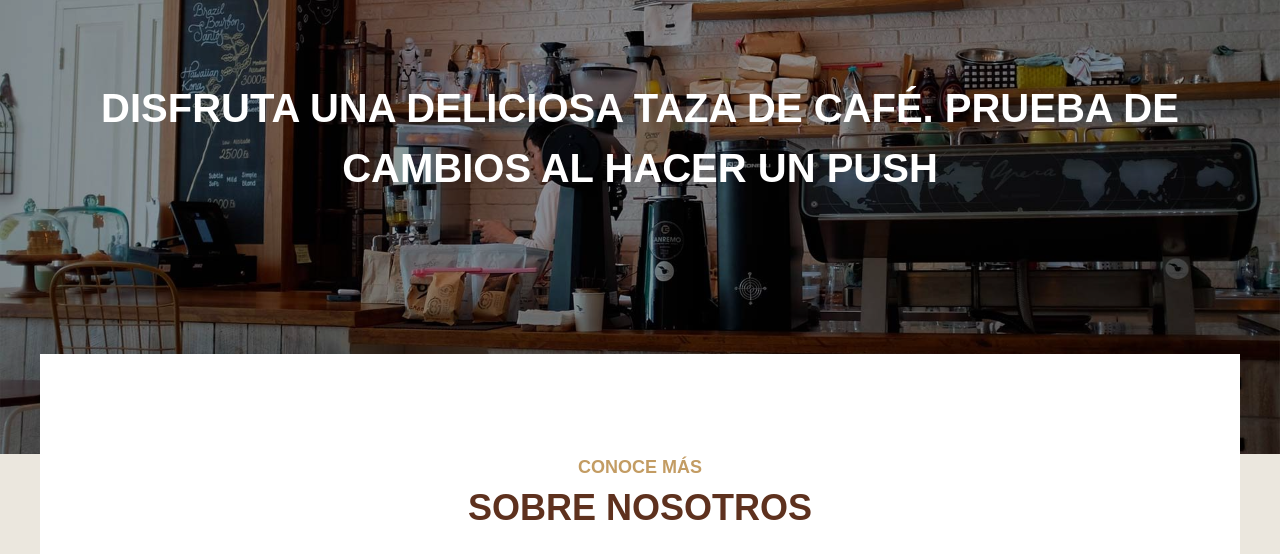
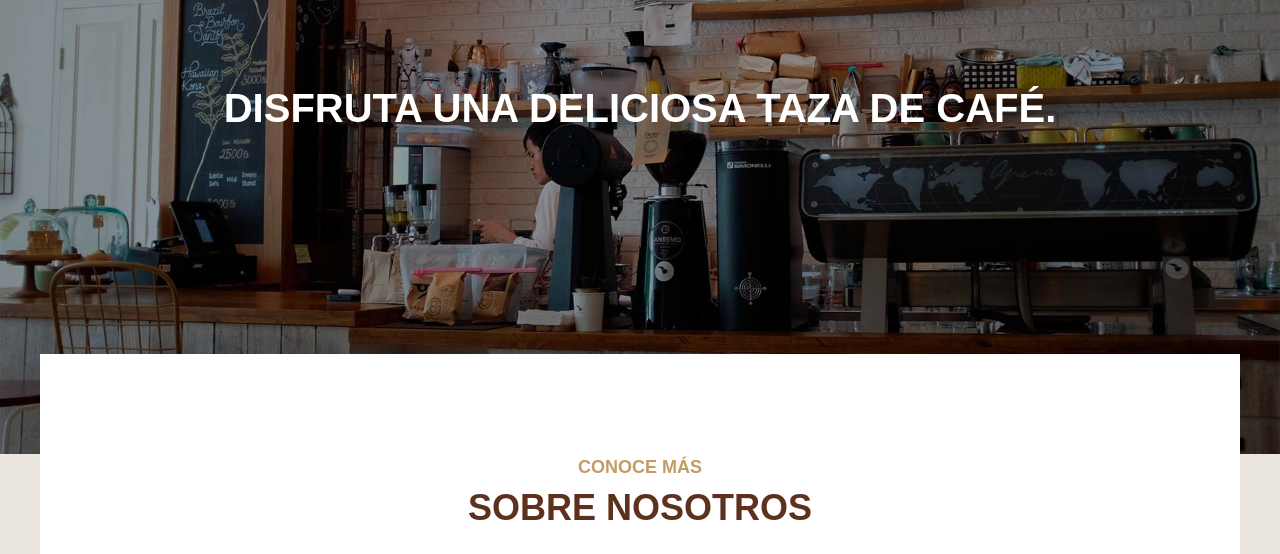
Before and after one commit to jmlocke1/cafeteria, a website: page index.html in a window 1280 px wide. Shown: the part 246-800 px from the top of the page. Drawn offline with Linux system fonts and the light colour scheme; a web font is replaced by a local one.

Commit message:
Revirtiendo prueba

```diff
--- a/index.html
+++ b/index.html
@@ -23,7 +23,7 @@
 				</nav>
 			</div>
 			<div class="texto-header">
-				<h1>Disfruta una deliciosa taza de café. Prueba de cambios al hacer un push</h1>
+				<h1>Disfruta una deliciosa taza de café.</h1>
 			</div>
 		</div>
 	</header>
```
